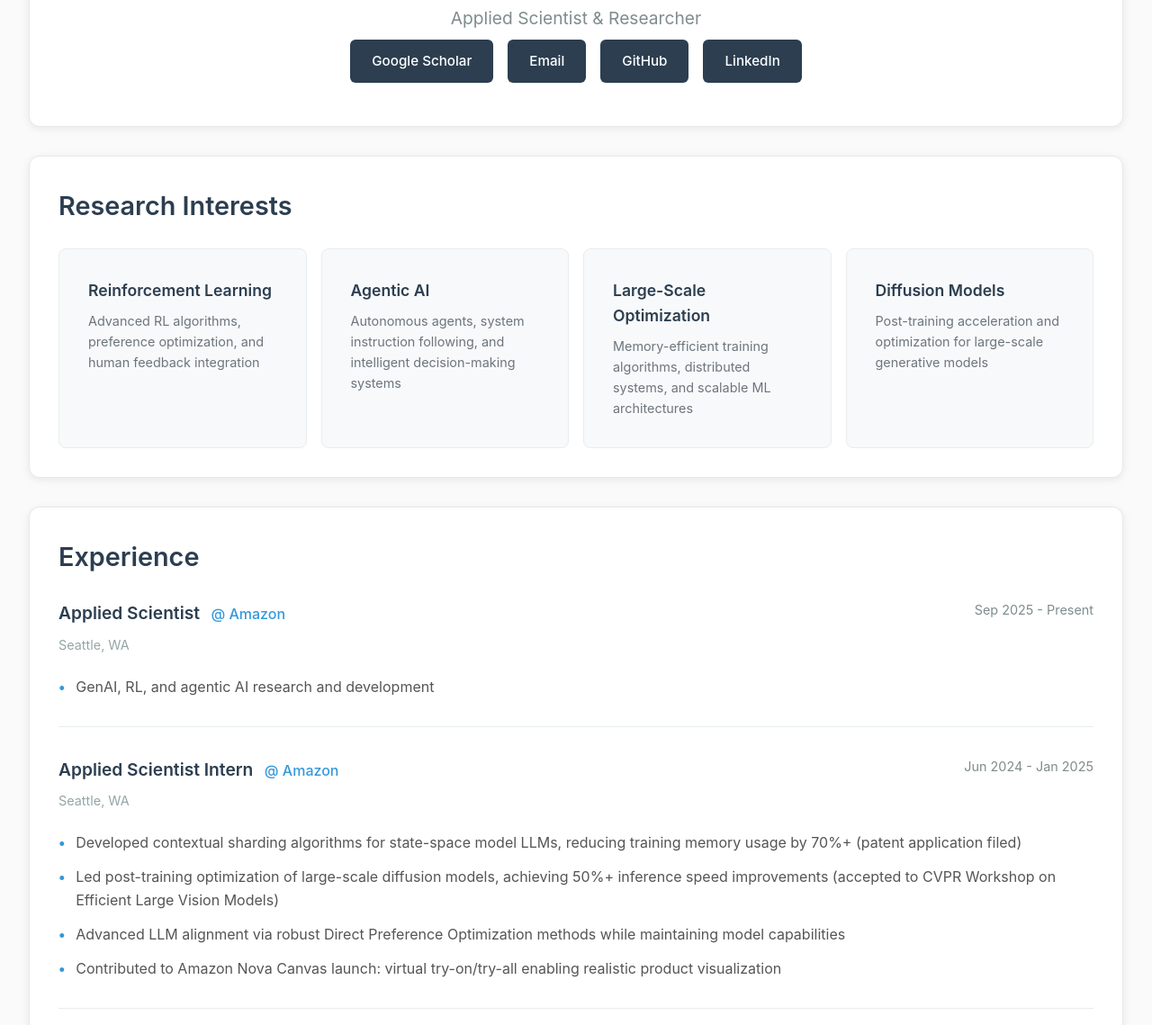
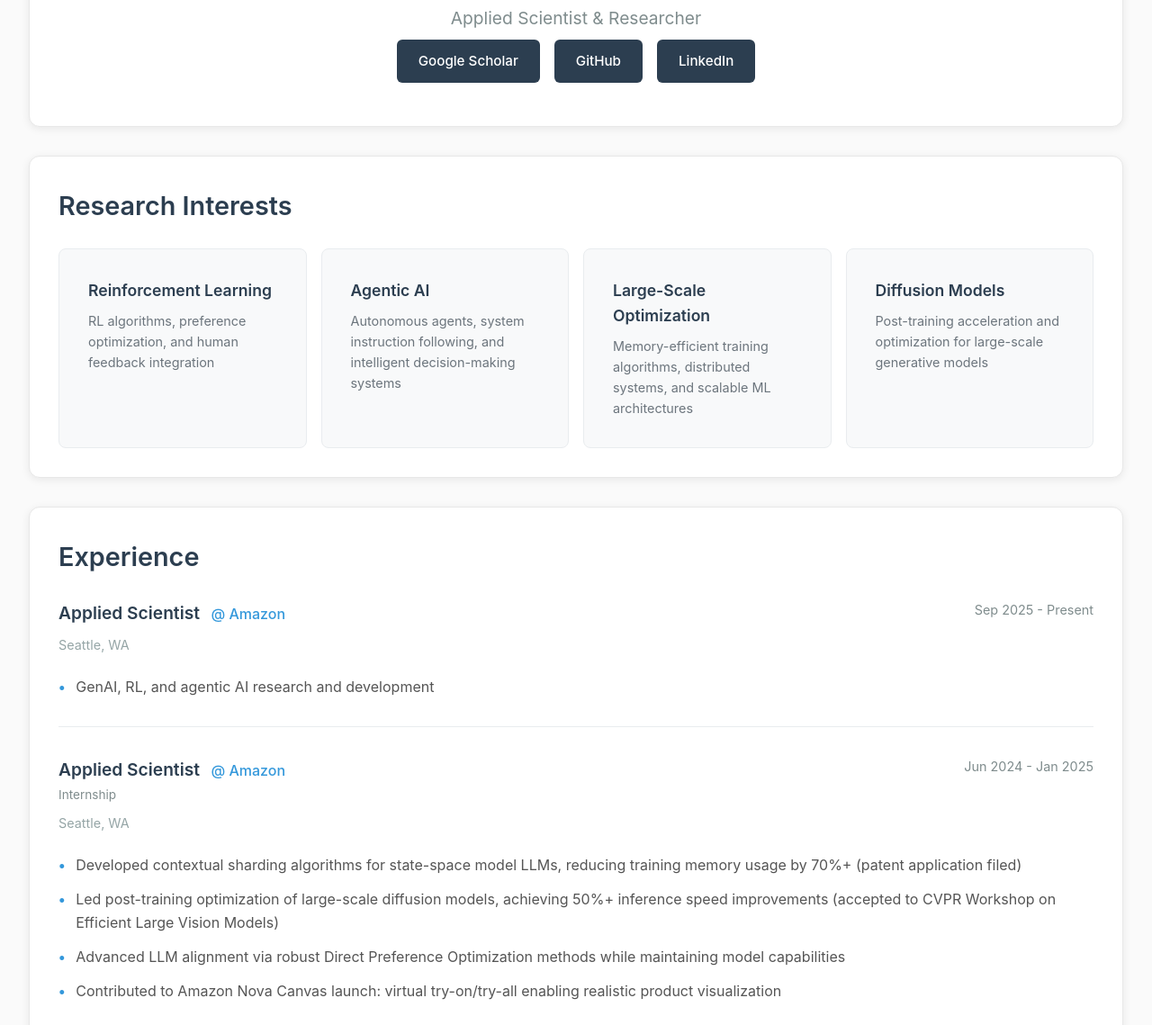
Before and after one commit to XingziXu/xingzixu.github.io, a plain HTML site: page index.html in a window 1280 px wide. Shown: the part 161-1300 px from the top of the page at 90% size. Drawn offline with Linux system fonts and the light colour scheme.

Commit message:
Update contact information and job titles in index.html

```diff
--- a/index.html
+++ b/index.html
@@ -249,7 +249,6 @@
             <p class="subtitle">Applied Scientist & Researcher</p>
             <div class="links">
                 <a href="https://scholar.google.com/citations?user=OguD3IAAAAAJ&hl=en" class="link-btn">Google Scholar</a>
-                <a href="mailto:xingzixu@amazon.com" class="link-btn">Email</a>
                 <a href="https://github.com/XingziXu" class="link-btn">GitHub</a>
                 <a href="https://www.linkedin.com/in/xingzi-xu-7b584016a/" class="link-btn">LinkedIn</a>
             </div>
@@ -260,7 +259,7 @@
             <div class="research-areas">
                 <div class="research-card">
                     <h3>Reinforcement Learning</h3>
-                    <p>Advanced RL algorithms, preference optimization, and human feedback integration</p>
+                    <p>RL algorithms, preference optimization, and human feedback integration</p>
                 </div>
                 <div class="research-card">
                     <h3>Agentic AI</h3>
@@ -295,8 +294,9 @@
             <div class="experience-item">
                 <div class="job-header">
                     <div>
-                        <span class="job-title">Applied Scientist Intern</span>
+                        <span class="job-title">Applied Scientist</span>
                         <span class="company">@ Amazon</span>
+                        <div style="font-size: 0.85rem; color: #7f8c8d; margin-top: 0.2rem;">Internship</div>
                     </div>
                     <div class="duration">Jun 2024 - Jan 2025</div>
                 </div>
@@ -313,6 +313,7 @@
                     <div>
                         <span class="job-title">Research Scientist</span>
                         <span class="company">@ SRI International</span>
+                        <div style="font-size: 0.85rem; color: #7f8c8d; margin-top: 0.2rem;">Internship</div>
                     </div>
                     <div class="duration">May 2023 - Aug 2023</div>
                 </div>
@@ -390,9 +391,7 @@
             <h2>Contact</h2>
             <div class="contact-info">
                 <p>I'm always interested in discussing research collaborations and opportunities in reinforcement learning, agentic AI, and large-scale optimization.</p>
-            </div>
-            <div style="text-align: center;">
-                <a href="mailto:xingzixu@amazon.com" class="link-btn">Get in Touch</a>
+                <p style="margin-top: 1rem; color: #3498db; font-family: 'Courier New', monospace;">xingzixu@amazon.com</p>
             </div>
         </div>
     </div>
```
